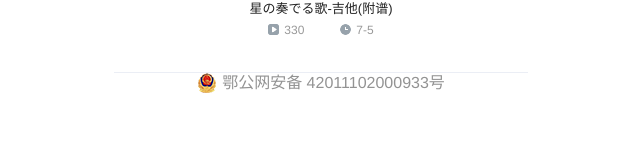
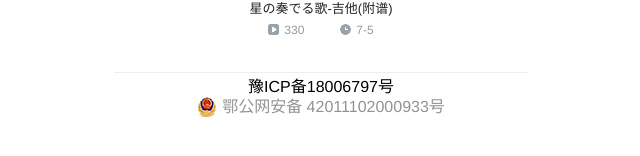
Before and after one commit to lxx2013/setsuna-wang-index, a Nuxt app: page / in a window 1280 px wide. Shown: the part 528-684 px from the top of the page, without its empty margins (319-959 px from the left). Built offline with nearby package versions, Linux system fonts and the light colour scheme.

Commit message:
nuxt fix

```diff
--- a/pages/index.vue
+++ b/pages/index.vue
@@ -6,6 +6,7 @@
 </el-row>
 <!--    公安备案信息-->
     <div id="beian" >
+      <div><a target="_blank" style="text-decoration:none;color:black" href="http://www.miitbeian.gov.cn">豫ICP备18006797号</a></div>
                                 <a target="_blank" href="http://www.beian.gov.cn/portal/registerSystemInfo?recordcode=42011102000933" style="display:inline-block;text-decoration:none;height:20px;line-height:20px;"><img src="beian.png" style="float:left;"/><p style="float:left;height:20px;line-height:20px;margin: 0px 0px 0px 5px; color:#939393;">鄂公网安备 42011102000933号</p></a>
     </div>
   </div>
```
Also changed, not shown: 8 other files (tests, documents, lock files or other folders).
